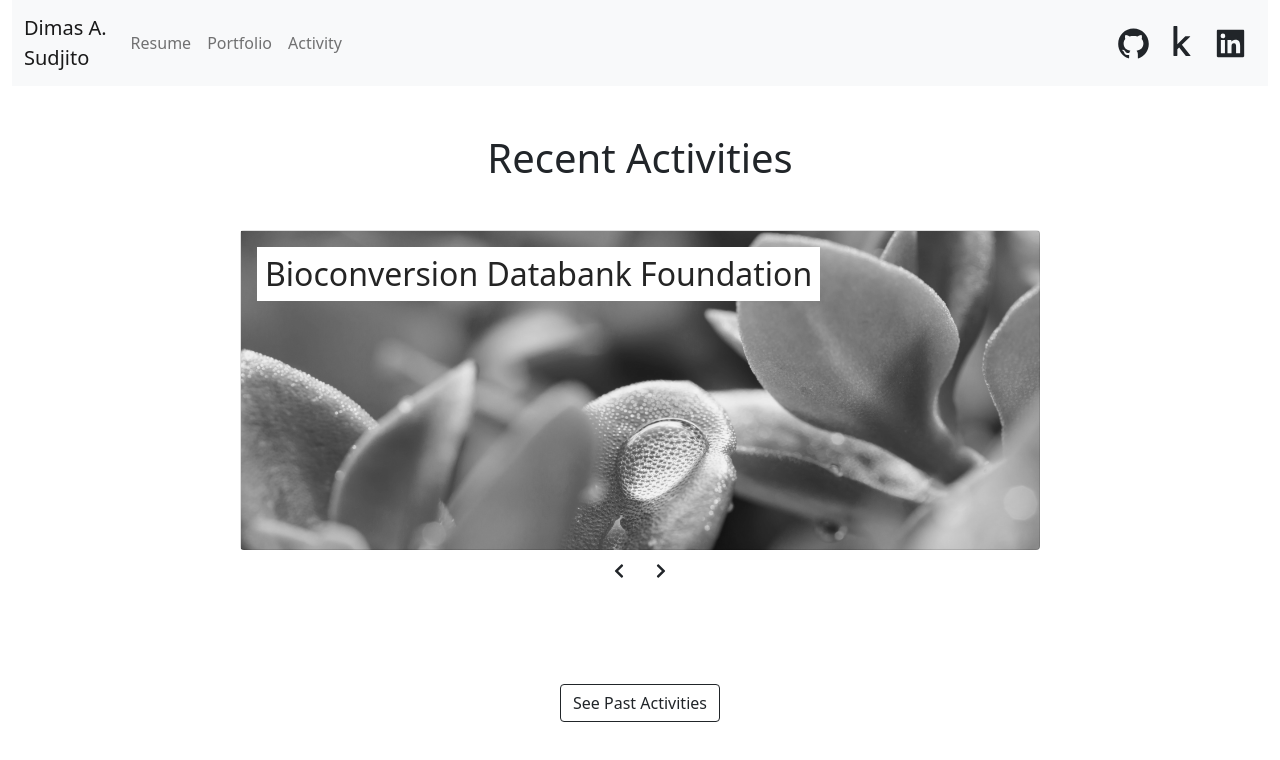
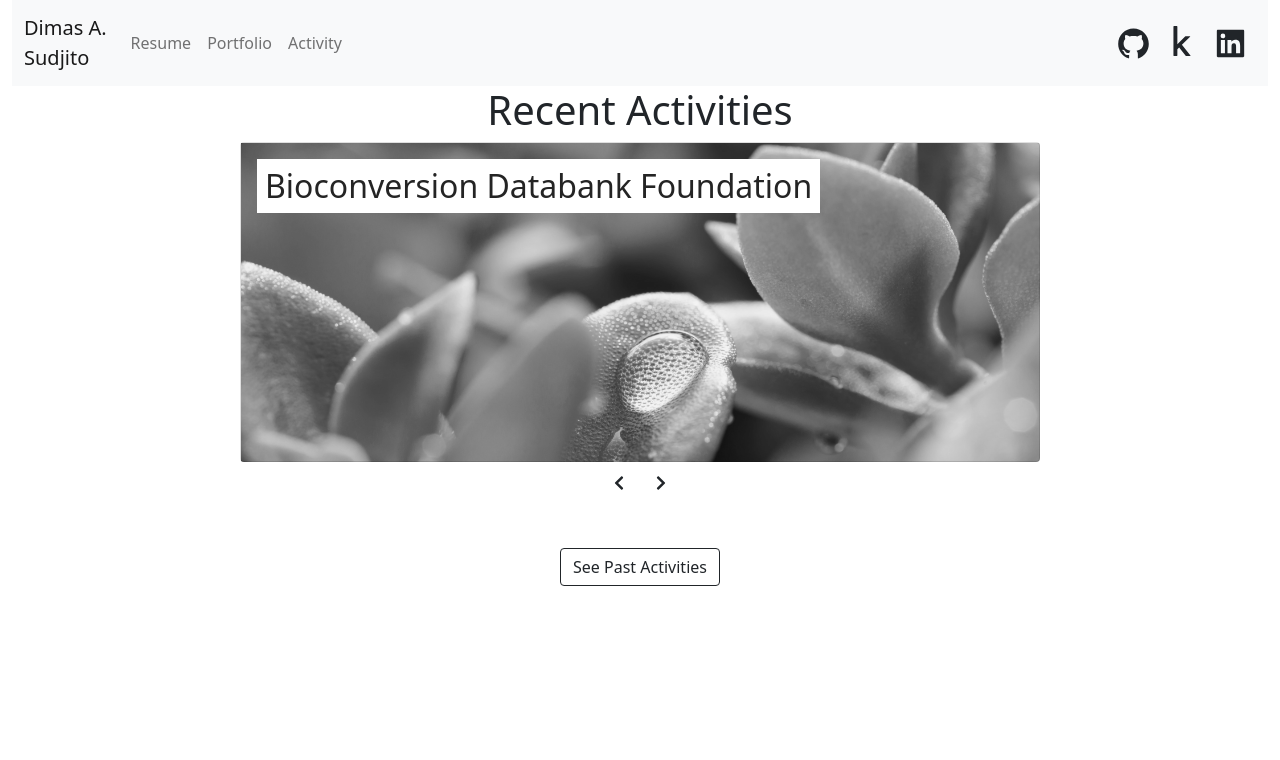
Before and after one commit to dimassudjito/dimas-site, a React (Create React App) app: page /activity in a window 1280 px wide. Shown: the top 760 px of the page. Built offline with nearby package versions, Linux system fonts and the light colour scheme.

Commit message:
make activities less space inefficient

```diff
--- a/src/components/activity/index.js
+++ b/src/components/activity/index.js
@@ -1,32 +1,41 @@
-import React, {useState} from 'react';
-import items from '../../data/activityData';
+import React, { useState } from 'react'
+import items from '../../data/activityData'
 
-import Experience from './Experience';
+import Experience from './Experience'
 
 const Activity = () => {
-    const [experienceItems, setExperienceItems] = useState(items);
-    const recentExperience = experienceItems.filter(item => (item.category === "recent"));
-    const pastExperience = experienceItems.filter(item => (item.category === "past"));
+  const [experienceItems, setExperienceItems] = useState(items)
+  const recentExperience = experienceItems.filter(
+    (item) => item.category === 'recent'
+  )
+  const pastExperience = experienceItems.filter(
+    (item) => item.category === 'past'
+  )
 
-    const [showPast, setShowPast] = useState(false);
+  const [showPast, setShowPast] = useState(false)
 
   return (
     <div className="container">
-            <h1 className="d-flex justify-content-center my-5">Recent Activities</h1>
-            <Experience items={recentExperience}/>
+      <h1 className="d-flex justify-content-center">Recent Activities</h1>
+      <Experience items={recentExperience} />
       <div className="d-flex justify-content-center">
-                <button className="btn btn-outline-dark my-5" onClick={()=>setShowPast(!showPast)}>
-                    {!showPast && "See Past Activities" || "Hide Past Activities"}
+        <button
+          className="btn btn-outline-dark"
+          onClick={() => setShowPast(!showPast)}
+        >
+          {(!showPast && 'See Past Activities') || 'Hide Past Activities'}
         </button>
       </div>
       {showPast && (
         <div>
-                <h1 className="d-flex justify-content-center my-3">Past Activities</h1>
-                <Experience items={pastExperience}/>
+          <h1 className="d-flex justify-content-center my-3">
+            Past Activities
+          </h1>
+          <Experience items={pastExperience} />
         </div>
       )}
     </div>
   )
 }
 
-export default Activity;
+export default Activity
--- a/src/components/home/index.js
+++ b/src/components/home/index.js
@@ -25,7 +25,11 @@ const Home = () => {
         </div>
         <div className="col-lg">
           <div className="row justify-content-center">
-            <img src="./assets/profile.jpg" className="rounded-circle w-75" />
+            <img
+              src="./assets/profile.jpg"
+              className="rounded-circle w-75"
+              alt=""
+            />
           </div>
         </div>
       </div>
```
Lines whose indentation alone changed are shown as unchanged.
